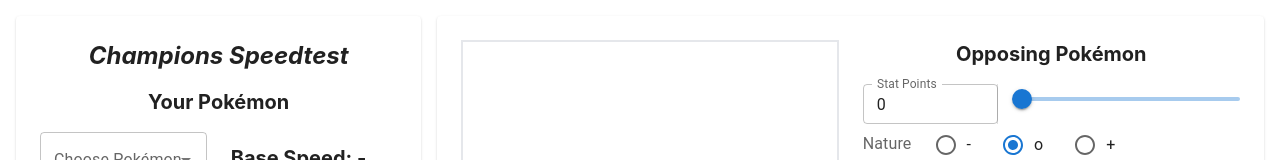
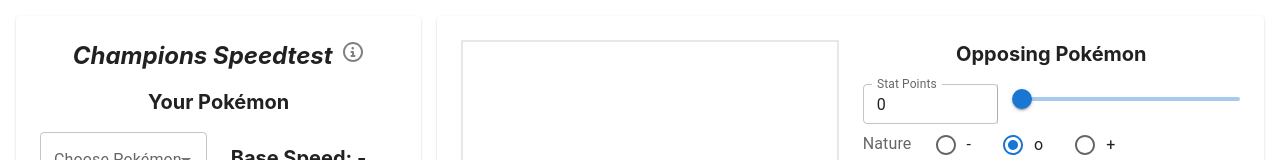
Before and after one commit to alchengan/champions-speedtest, a React (Create React App) app: page / in a window 1280 px wide. Shown: the top 160 px of the page. Built offline with nearby package versions, Linux system fonts and the light colour scheme.

Commit message:
about dialog, tab metadata, build fix

```diff
--- a/package.json
+++ b/package.json
@@ -1,7 +1,7 @@
 {
   "name": "vgc-speed-test",
   "version": "0.1.0",
-  "homepage": "https://https://alchengan.github.io/champions-speedtest/",
+  "homepage": "alchengan.github.io/champions-speedtest/",
   "private": true,
   "dependencies": {
     "@base-ui/react": "^1.4.0",
--- a/public/index.html
+++ b/public/index.html
@@ -1,8 +1,8 @@
-<!DOCTYPE html>
+<!doctype html>
 <html lang="en">
   <head>
     <meta charset="utf-8" />
-    <link rel="icon" href="%PUBLIC_URL%/favicon.ico" />
+    <link rel="icon" href="%PUBLIC_URL%/speed.png" />
     <meta name="viewport" content="width=device-width, initial-scale=1" />
     <meta name="theme-color" content="#000000" />
     <meta
@@ -24,7 +24,7 @@
       work correctly both with client-side routing and a non-root public URL.
       Learn how to configure a non-root public URL by running `npm run build`.
     -->
-    <title>React App</title>
+    <title>Champions Speedtest</title>
   </head>
   <body>
     <noscript>You need to enable JavaScript to run this app.</noscript>
--- a/src/components/PokemonBuild.tsx
+++ b/src/components/PokemonBuild.tsx
@@ -12,6 +12,7 @@
 import SpeedModifierOptions from "./SpeedModifierOptions";
 import PokemonSpeedList from "./PokemonSpeedList";
 import { Button } from "@mui/material";
+import AboutIcon from "../icons/AboutIcon";
 
 interface PokemonBuildProps {
   handleUserPokemonChange: (
@@ -247,7 +248,10 @@
 
   return (
     <div className="grid gap-4">
-      <p className="text-2xl font-bold italic">Champions Speedtest</p>
+      <div className="flex justify-center gap-2">
+        <p className="text-2xl font-bold italic">Champions Speedtest</p>
+        <AboutIcon />
+      </div>
       <p className="text-xl font-bold">Your Pokémon</p>
       <FormControl fullWidth>
         <div className="flex gap-x-6">
@@ -262,7 +266,7 @@
               onChange={handlePokemonChange}
             />
             <img
-              src={`https://raw.githubusercontent.com/PokeAPI/sprites/master/sprites/pokemon/other/home/${testeePokemon?.pokeApiId}.png`}
+              src={`https://raw.githubusercontent.com/PokeAPI/sprites/master/sprites/pokemon/other/home/${testeePokemon?.pokeApiId || 0}.png`}
               className="w-48 py-4"
             />
           </div>
--- /dev/null
+++ b/src/icons/AboutIcon.tsx
@@ -0,0 +1,56 @@
+import {
+  Dialog,
+  DialogContent,
+  DialogContentText,
+  DialogTitle,
+} from "@mui/material";
+import { useState } from "react";
+
+export default function AboutIcon() {
+  const [aboutOpen, setAboutOpen] = useState(false);
+
+  const handleAboutOpen = () => {
+    setAboutOpen(true);
+  };
+
+  const handleAboutClose = () => {
+    setAboutOpen(false);
+  };
+
+  return (
+    <>
+      <svg
+        xmlns="http://www.w3.org/2000/svg"
+        fill="gray"
+        viewBox="0 0 24 24"
+        height="24"
+        width="24"
+        className="hover:fill-black"
+        onClick={handleAboutOpen}
+      >
+        <g id="info">
+          <path
+            id="Union"
+            d="M12 2c5.5228 0 10 4.47715 10 10 0 5.5228 -4.4772 10 -10 10 -5.52285 0 -10 -4.4772 -10 -10C2 6.47715 6.47715 2 12 2m0 2c-4.41828 0 -8 3.58172 -8 8 0 4.4183 3.58172 8 8 8 4.4183 0 8 -3.5817 8 -8 0 -4.41828 -3.5817 -8 -8 -8m0 7c0.5523 0 1 0.4477 1 1v3h0.5c0.5523 0 1 0.4477 1 1s-0.4477 1 -1 1h-3c-0.55228 0 -1 -0.4477 -1 -1s0.44772 -1 1 -1h0.5v-2h-0.5c-0.55228 0 -1 -0.4477 -1 -1s0.44772 -1 1 -1zm-0.25 -4c0.6904 0 1.25 0.55964 1.25 1.25s-0.5596 1.25 -1.25 1.25 -1.25 -0.55964 -1.25 -1.25S11.0596 7 11.75 7"
+            strokeWidth="1"
+          ></path>
+        </g>
+      </svg>
+      <Dialog
+        fullWidth
+        maxWidth="md"
+        open={aboutOpen}
+        onClose={handleAboutClose}
+        aria-labelledby="about-dialog-title"
+        aria-describedby="about-dialog"
+        role="dialog"
+      >
+        <DialogTitle>About Speedtest</DialogTitle>
+        <DialogContent>
+          <DialogContentText>Check your speed pls</DialogContentText>
+          <DialogContentText>Made by Alan Cheng</DialogContentText>
+        </DialogContent>
+      </Dialog>
+    </>
+  );
+}
```
Also changed, not shown: public/speed.png (added).
